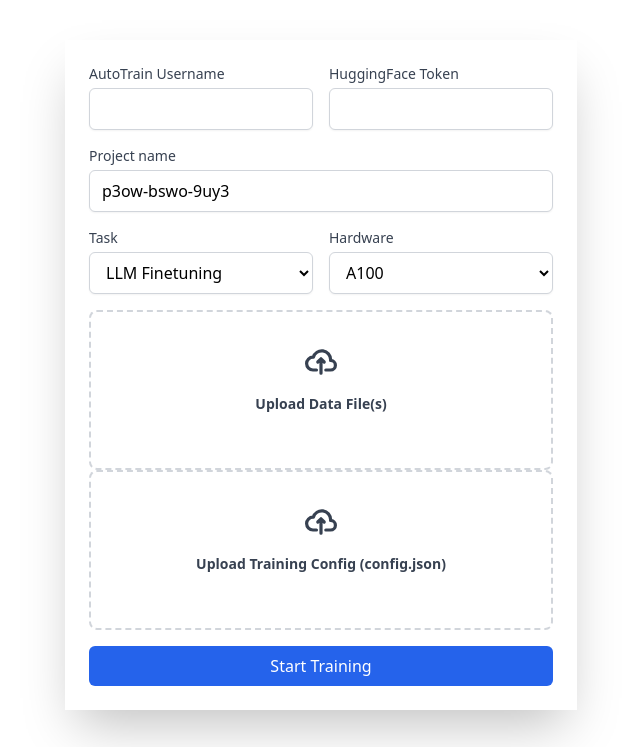
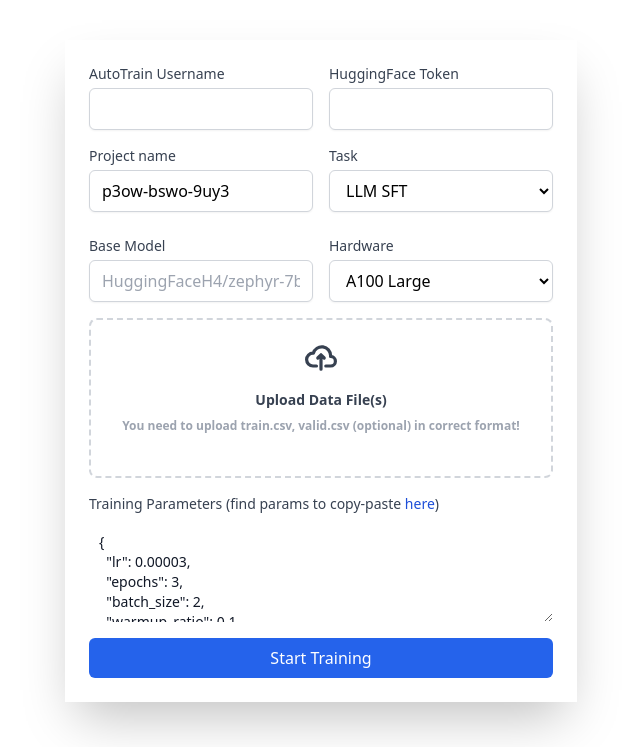
Before and after one commit to huggingface/autotrain-advanced, a FastAPI app: page / in a window 1280 px wide. Shown: the part 53-800 px from the top of the page, without its empty margins (319-959 px from the left). Run offline with FastAPI, Linux system fonts and the light colour scheme; some libraries are stand-ins or nearby versions.

Commit message:
final steps needed

```diff
--- a/src/autotrain/app.py
+++ b/src/autotrain/app.py
@@ -1,17 +1,87 @@
+import json
 from typing import List
 
+import pandas as pd
 from fastapi import FastAPI, File, Form, Request, UploadFile
 from fastapi.responses import HTMLResponse, JSONResponse
 from fastapi.staticfiles import StaticFiles
 from fastapi.templating import Jinja2Templates
 from loguru import logger
 
+from autotrain.dataset import AutoTrainDataset
+from autotrain.project import AutoTrainProject
 from autotrain.trainers.clm.params import LLMTrainingParams
+from autotrain.trainers.dreambooth.params import DreamBoothTrainingParams
+from autotrain.trainers.image_classification.params import ImageClassificationParams
+from autotrain.trainers.seq2seq.params import Seq2SeqParams
+from autotrain.trainers.tabular.params import TabularParams
+from autotrain.trainers.text_classification.params import TextClassificationParams
 
 
+HIDDEN_PARAMS = [
+    "token",
+    "project_name",
+    "username",
+    "task",
+    "backend",
+    "repo_id",
+    "train_split",
+    "valid_split",
+    "text_column",
+    "rejected_text_column",
+    "prompt_text_column",
+    "push_to_hub",
+    "trainer",
+    "model",
+    "data_path",
+    "image_path",
+    "class_image_path",
+    "revision",
+    "tokenizer",
+    "class_prompt",
+    "num_class_images",
+    "class_labels_conditioning",
+    "resume_from_checkpoint",
+    "dataloader_num_workers",
+    "allow_tf32",
+    "prior_generation_precision",
+    "local_rank",
+    "tokenizer_max_length",
+    "rank",
+    "xl",
+    "checkpoints_total_limit",
+    "validation_images",
+    "validation_epochs",
+    "num_validation_images",
+    "validation_prompt",
+    "sample_batch_size",
+]
+
 PARAMS = {}
-PARAMS["llm"] = LLMTrainingParams().model_dump()
+PARAMS["llm"] = LLMTrainingParams(
+    target_modules="",
+    log="tensorboard",
+    fp16=True,
+    use_int4=True,
+    use_int8=False,
+    use_peft=True,
+    block_size=1024,
+    epochs=3,
+).model_dump()
 
+PARAMS["text-classification"] = TextClassificationParams().model_dump()
+PARAMS["image-classification"] = ImageClassificationParams().model_dump()
+PARAMS["dreambooth"] = DreamBoothTrainingParams(
+    prompt="<enter your prompt here>",
+    num_steps=500,
+    gradient_checkpointing=True,
+    fp16=True,
+    batch_size=1,
+    gradient_accumulation=4,
+    lr=1e-4,
+).model_dump()
+PARAMS["seq2seq"] = Seq2SeqParams().model_dump()
+PARAMS["tabular"] = TabularParams().model_dump()
 
 app = FastAPI()
 app.mount("/css", StaticFiles(directory="css"), name="css")  # Mounting the static directory
@@ -37,9 +107,39 @@ async def fetch_params(task: str):
     :return: JSONResponse
     """
     logger.info(f"Task: {task}")
-    logger.info(PARAMS[task])
+    if task.startswith("llm"):
+        trainer = task.split(":")[1].lower()
+        task = task.split(":")[0].lower()
+
     if task in PARAMS:
-        return PARAMS[task]
+        task_params = PARAMS[task]
+        task_params = {k: v for k, v in task_params.items() if k not in HIDDEN_PARAMS}
+        if task == "llm":
+            more_hidden_params = []
+            if trainer in ("sft", "reward"):
+                more_hidden_params = [
+                    "model_ref",
+                    "dpo_beta",
+                    "add_eos_token",
+                ]
+            elif trainer == "generic":
+                more_hidden_params = [
+                    "model_ref",
+                    "dpo_beta",
+                ]
+            elif trainer == "dpo":
+                more_hidden_params = [
+                    "add_eos_token",
+                ]
+            task_params = {k: v for k, v in task_params.items() if k not in more_hidden_params}
+        if task == "dreambooth":
+            more_hidden_params = [
+                "epochs",
+                "logging",
+                "bf16",
+            ]
+            task_params = {k: v for k, v in task_params.items() if k not in more_hidden_params}
+        return task_params
     return {"error": "Task not found"}
 
 
@@ -49,26 +149,67 @@ async def handle_form(
     task: str = Form(...),
     token: str = Form(...),
     username: str = Form(...),
+    base_model: str = Form(...),
     hardware: str = Form(...),
     data_files: List[UploadFile] = File(...),
     params: UploadFile = File(...),
 ):
     """
     This function is used to handle the form submission
-    :param request:
-    :param project_name:
-    :param task:
-    :param token:
-    :return:
     """
     data = {
         "project_name": project_name,
         "token": token,
         "task": task,
+        "base_model": base_model,
         "username": username,
         "hardware": hardware,
         "data_files": data_files,
         "params": params,
     }
     logger.info(data)
+    # check if data_files has train.csv and valid.csv
+    # check if params is a valid JSON
+
+    if task not in ("dreambooth", "image-classification"):
+        training_file = None
+        validation_file = None
+        for f in data_files:
+            if f.filename == "train.csv":
+                training_file = f
+            if f.filename == "valid.csv":
+                validation_file = f
+
+        if training_file is None:
+            return {"error": "Training file not found"}
+
+        training_file = training_file.file
+        validation_file = validation_file.file if validation_file else None
+
+        dset = AutoTrainDataset(
+            train_data=[training_file],
+            task="lm_training",
+            token=token,
+            project_name=project_name,
+            username=username,
+            column_mapping={"text": "text"},
+            valid_data=[validation_file] if validation_file else [],
+            percent_valid=None,  # TODO: add to UI
+        )
+        dset.prepare()
+
+    else:
+        return {"error": "Task not supported yet"}
+
+    params = params.file.read()
+    params = json.loads(params)
+    params["model_choice"] = base_model
+    params["param_choice"] = "manual"
+    params["backend"] = hardware
+
+    jobs_df = pd.DataFrame([params])
+    logger.info(jobs_df)
+    project = AutoTrainProject(dataset=dset, job_params=jobs_df)
+    ids = project.create()
+    logger.info(ids)
     return {"success": "true"}
--- a/src/autotrain/trainers/clm/__main__.py
+++ b/src/autotrain/trainers/clm/__main__.py
@@ -69,6 +69,7 @@ def train(config):
         if config.trainer == "dpo":
             if not (config.prompt_text_column == "prompt" and config.prompt_text_column in train_data.column_names):
                 train_data = train_data.rename_column(config.prompt_text_column, "prompt")
+
     if config.valid_split is not None:
         valid_path = f"{config.data_path}/{config.valid_split}.csv"
         if os.path.exists(valid_path):
--- a/src/autotrain/trainers/clm/utils.py
+++ b/src/autotrain/trainers/clm/utils.py
@@ -57,6 +57,8 @@ def preprocess_reward(examples, tokenizer):
 
 def get_target_modules(config):
     if config.target_modules is None:
+        return TARGET_MODULES.get(config.model)
+    elif config.target_modules.strip() == "":
         return TARGET_MODULES.get(config.model)
     return config.target_modules.split(",")
 
--- a/templates/index.html
+++ b/templates/index.html
@@ -4,6 +4,40 @@
   <meta charset="UTF-8">
   <meta name="viewport" content="width=device-width, initial-scale=1.0">
   <script src="https://cdn.tailwindcss.com"></script>
+  <script>
+    document.addEventListener('DOMContentLoaded', function() {
+        document.getElementById('json-error-message').textContent = '';
+        // Function to fetch data and update the textarea
+        function fetchDataAndUpdateTextarea() {
+            const taskValue = document.getElementById('task').value;
+            fetch(`/params/${taskValue}`)
+                .then(response => response.json())
+                .then(data => {
+                    document.getElementById('params').value = JSON.stringify(data, null, 2);
+                })
+                .catch(error => console.error('Error:', error));
+        }
+
+        // Function to validate JSON in the textarea
+        function validateJSON() {
+            try {
+                JSON.parse(document.getElementById('params').value);
+                document.getElementById('error-message').textContent = '';
+            } catch (e) {
+              document.getElementById('error-message').textContent = 'Invalid parameters: ' + e.message;
+            }
+        }
+
+        // Event listener for dropdown changes
+        document.getElementById('task').addEventListener('change', fetchDataAndUpdateTextarea);
+
+        // Event listener for textarea changes
+        document.getElementById('params').addEventListener('blur', validateJSON);
+
+        // Initial call to populate the textarea when the page loads
+        fetchDataAndUpdateTextarea();
+    });
+</script>
 </head>
 
 <body>
@@ -24,28 +58,46 @@
           <input type="password" name="token" id="token" class="mt-1 block w-full border border-gray-300 px-3 py-2 rounded-md shadow-sm focus:outline-none focus:ring-indigo-500 focus:border-indigo-500">
         </div>
       </div>
+      <div class="columns-2">
         <div class="mb-4">
           <label for="project_name" class="block text-sm font-medium text-gray-700">Project name</label>
           <input type="text" name="project_name" id="project_name" class="mt-1 block w-full border border-gray-300 px-3 py-2 rounded-md shadow-sm focus:outline-none focus:ring-indigo-500 focus:border-indigo-500" placeholder="eg: imdb-sentiment-analysis">
         </div>
         <div class="form-group">
-        <div class="columns-2">
-
-          <div class="form-group">
           <label for="task" class="block text-sm font-medium text-gray-700">Task</label>
           <select id="task" name="task" class="mt-1 block w-full border border-gray-300 px-3 py-2 bg-white rounded-md shadow-sm focus:outline-none focus:ring-indigo-500 focus:border-indigo-500">
-              <option value="llm">LLM Finetuning</option>
+            <optgroup label="LLM Finetuning">
+              <option value="llm:sft">LLM SFT</option>
+              <option value="llm:generic">LLM Generic</option>
+              <option value="llm:dpo">LLM DPO</option>
+              <option value="llm:reward">LLM Reward</option>
+            </optgroup>
+            <optgroup label="Other Text Tasks">
+              <option value="text-classification">Text Classification</option>
+              <option value="seq2seq">Sequence To Sequence</option>
+            </optgroup>
+            <optgroup label="Image Tasks">
               <option value="dreambooth">DreamBooth LoRA</option>
-              <option value="text-classification">Text Classification</option>
               <option value="image-classification">Image Classification</option>
-              <option value="tabular">Tabular Classification/Regression</option>
+            </optgroup>
+            <optgroup label="Tabular Tasks">
+              <option value="tabular:classification">Tabular Classification</option>
+              <option value="tabular:regression">Tabular Regression</option>
+            </optgroup>
           </select>
+        </div>
+      </div>
+      <div class="form-group">
+        <div class="columns-2">
+          <div class="form-group">
+            <label for="base_model" class="block text-sm font-medium text-gray-700">Base Model</label>
+            <input type="text" name="base_model" id="base_model" class="mt-1 block w-full border border-gray-300 px-3 py-2 rounded-md shadow-sm focus:outline-none focus:ring-indigo-500 focus:border-indigo-500" placeholder="HuggingFaceH4/zephyr-7b-beta">
           </div>
           <div class="form-group">
             <label for="hardware" class="block text-sm font-medium text-gray-700">Hardware</label>
             <select id="hardware" name="hardware" class="mt-1 block w-full border border-gray-300 px-3 py-2 bg-white rounded-md shadow-sm focus:outline-none focus:ring-indigo-500 focus:border-indigo-500">
-              <option value="a100">A100</option>
-              <option value="a10gl">A10g Large</option>
+              <option value="A100 Large">A100 Large</option>
+              <option value="A10G Large">A10G Large</option>
             </select>
           </div>
         </div>
@@ -58,30 +110,25 @@
                       <path stroke="currentColor" stroke-linecap="round" stroke-linejoin="round" stroke-width="2" d="M13 13h3a3 3 0 0 0 0-6h-.025A5.56 5.56 0 0 0 16 6.5 5.5 5.5 0 0 0 5.207 5.021C5.137 5.017 5.071 5 5 5a4 4 0 0 0 0 8h2.167M10 15V6m0 0L8 8m2-2 2 2"/>
                   </svg>
                   <p class="mb-2 text-sm text-gray-700"><span class="font-semibold">Upload Data File(s)
+                    <p class="mb-2 text-xs text-gray-400"><span class="font-semibold">You need to upload train.csv, valid.csv (optional) in correct format!
                   <p class="mb-2 text-sm text-gray-700" id="file-container"></p>
               </div>
               <input id="data_files" name="data_files" type="file" multiple class="hidden"/>
           </label>
         </div>
+        <!-- <textarea id="params" name="params" rows="4" class="block p-2.5 w-full text-sm rounded-lg border "></textarea> -->
+      </div>
       <div class="form-group">
-          <label for="params" class="flex flex-col items-center justify-center w-full h-40 border-2 border-gray-300 border-dashed rounded-lg cursor-pointer">
-            <div class="flex flex-col items-center justify-center pt-5 pb-6">
-                <svg class="w-8 h-8 mb-4 text-gray-700" aria-hidden="true" xmlns="http://www.w3.org/2000/svg" fill="none" viewBox="0 0 20 16">
-                    <path stroke="currentColor" stroke-linecap="round" stroke-linejoin="round" stroke-width="2" d="M13 13h3a3 3 0 0 0 0-6h-.025A5.56 5.56 0 0 0 16 6.5 5.5 5.5 0 0 0 5.207 5.021C5.137 5.017 5.071 5 5 5a4 4 0 0 0 0 8h2.167M10 15V6m0 0L8 8m2-2 2 2"/>
-                </svg>
-                <p class="mb-2 text-sm text-gray-700"><span class="font-semibold">Upload Training Config (config.json)
-                <p class="mb-2 text-sm text-gray-700" id="params-file-container"></p>
-            </div>
-            <input id="params" name="params" type="file" class="hidden"/>
-        </label>
-        </div>
-        <!-- <textarea id="params" name="params" rows="4" class="block p-2.5 w-full text-sm rounded-lg border "></textarea> -->
+        <label for="params" class="block mb-2 text-sm font-medium text-gray-700">Training Parameters (find params to copy-paste <a class="text-sm font-medium text-blue-700" href="#">here</a>)</label>
+        <textarea id="params" rows="4" class="block p-2.5 w-full text-sm text-gray-900" placeholder="Loading..."></textarea>
       </div>
       <div class="form-actions mt-6">
         <button type="submit" class="w-full px-4 py-2 text-white bg-blue-600 rounded-md hover:bg-blue-700 focus:outline-none focus:bg-blue-700">Start Training</button>
       </div>
     </form>
+    <div id="json-error-message" style="color: red;"></div>
     <div id="error-message" style="color: red;"></div>
+    <div id="success-message" style="color: green;"></div>
     <div  id="loadingSpinner" role="status" class="hidden absolute -translate-x-1/2 -translate-y-1/2 top-2/4 left-1/2">
       <!-- <svg aria-hidden="true" class="w-8 h-8 text-gray-200 animate-spin dark:text-gray-600 fill-blue-600" viewBox="0 0 100 101" fill="none" xmlns="http://www.w3.org/2000/svg"><path d="M100 50.5908C100 78.2051 77.6142 100.591 50 100.591C22.3858 100.591 0 78.2051 0 50.5908C0 22.9766 22.3858 0.59082 50 0.59082C77.6142 0.59082 100 22.9766 100 50.5908ZM9.08144 50.5908C9.08144 73.1895 27.4013 91.5094 50 91.5094C72.5987 91.5094 90.9186 73.1895 90.9186 50.5908C90.9186 27.9921 72.5987 9.67226 50 9.67226C27.4013 9.67226 9.08144 27.9921 9.08144 50.5908Z" fill="currentColor"/><path d="M93.9676 39.0409C96.393 38.4038 97.8624 35.9116 97.0079 33.5539C95.2932 28.8227 92.871 24.3692 89.8167 20.348C85.8452 15.1192 80.8826 10.7238 75.2124 7.41289C69.5422 4.10194 63.2754 1.94025 56.7698 1.05124C51.7666 0.367541 46.6976 0.446843 41.7345 1.27873C39.2613 1.69328 37.813 4.19778 38.4501 6.62326C39.0873 9.04874 41.5694 10.4717 44.0505 10.1071C47.8511 9.54855 51.7191 9.52689 55.5402 10.0491C60.8642 10.7766 65.9928 12.5457 70.6331 15.2552C75.2735 17.9648 79.3347 21.5619 82.5849 25.841C84.9175 28.9121 86.7997 32.2913 88.1811 35.8758C89.083 38.2158 91.5421 39.6781 93.9676 39.0409Z" fill="currentFill"/></svg> -->
       <div class="animate-spin rounded-full h-32 w-32 border-b-2 border-gray-900"></div>
@@ -97,6 +144,8 @@
 <script type="module">
 import { uploadFiles, createRepo } from 'https://cdn.jsdelivr.net/npm/@huggingface/hub@0.12.1/+esm'
 document.addEventListener("DOMContentLoaded", function() {
+    document.getElementById('success-message').textContent = '';
+    document.getElementById('error-message').textContent = '';
     // Select the form element
     const form = document.querySelector('form');
     // Select the loading spinner
@@ -106,6 +155,12 @@ document.addEventListener("DOMContentLoaded", function() {
     form.addEventListener('submit', async function(event) {
         // Prevent the default form submission
         event.preventDefault();
+
+        // Confirmation dialog
+        const userConfirmed = window.confirm("AutoTrain is a paid service and you will be charged. Confirm to continue!");
+        if (!userConfirmed) {
+            return; // Stop the function if the user did not confirm
+        }
 
         // Show the loading spinner
         loadingSpinner.classList.remove('hidden');
@@ -121,32 +176,33 @@ document.addEventListener("DOMContentLoaded", function() {
 
         // Prepare credentials and repo information for Hugging Face
         const credentials = { accessToken: token };
-        const repo = { type: 'model', name: `${username}/${project_name}` };
+        const repo = { type: 'model', name: `${username}/autotrain-data-${project_name}` };
 
         // Upload files to Hugging Face Hub
-        try {
-            await createRepo({
-              repo: repo,
-              credentials: credentials
-            });
-            for (let file of files) {
-                await uploadFiles({
-                    repo,
-                    credentials,
-                    files: [{
-                        path: file.name,
-                        content: file
-                    }],
-                });
-            }
-            console.log('Files uploaded to Hugging Face Hub successfully');
-        } catch (error) {
-            console.error('Error uploading files to Hugging Face Hub:', error);
-            // Hide the loading spinner and return to stop further processing
-            document.getElementById('error-message').textContent = 'Error uploading files to Hugging Face Hub: ' + error.message;
-            loadingSpinner.classList.add('hidden');
-            return;
-        }
+        // try {
+        //     await createRepo({
+        //       repo: repo,
+        //       credentials: credentials
+        //     });
+        //     for (let file of files) {
+        //         await uploadFiles({
+        //             repo,
+        //             credentials,
+        //             files: [{
+        //                 path: file.name,
+        //                 content: file
+        //             }],
+        //         });
+        //     }
+        //     console.log('Files uploaded to Hugging Face Hub successfully');
+        //     document.getElementById('success-message').textContent = 'Uploaded files to Hugging Face Hub successfully';
+        // } catch (error) {
+        //     console.error('Error uploading files to Hugging Face Hub:', error);
+        //     // Hide the loading spinner and return to stop further processing
+        //     document.getElementById('error-message').textContent = 'Error uploading files to Hugging Face Hub: ' + error.message;
+        //     loadingSpinner.classList.add('hidden');
+        //     return;
+        // }
 
         // Send request to internal API
         const xhr = new XMLHttpRequest();
```
Also changed, not shown: src/autotrain/project.py (+0 -188 lines), src/autotrain/trainers/clm/params.py (+3 -32 lines), src/autotrain/trainers/common.py (+24 -5 lines), src/autotrain/trainers/image_classification/params.py (+3 -13 lines), src/autotrain/trainers/text_classification/params.py (+2 -29 lines). Lines whose indentation alone changed are shown as unchanged.
